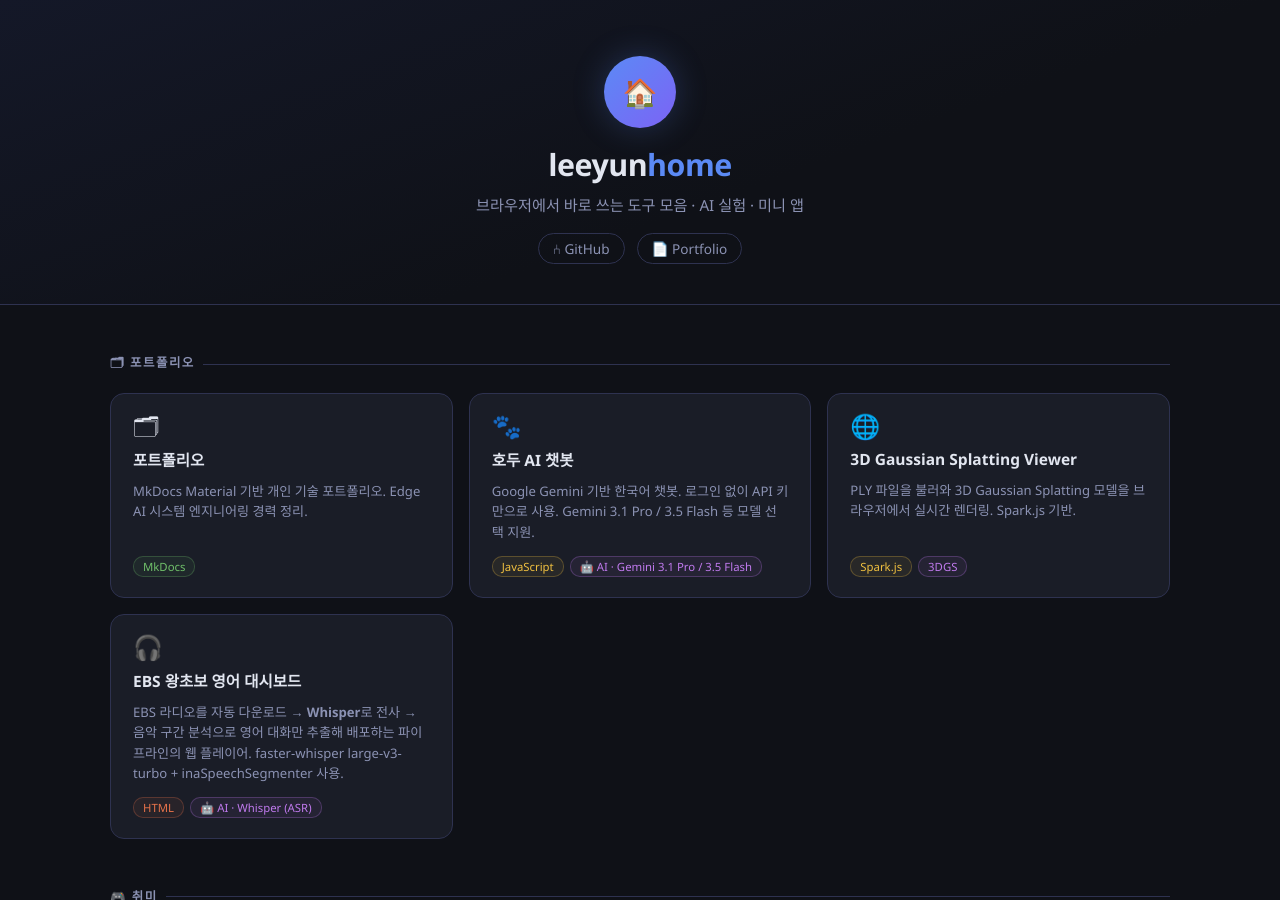
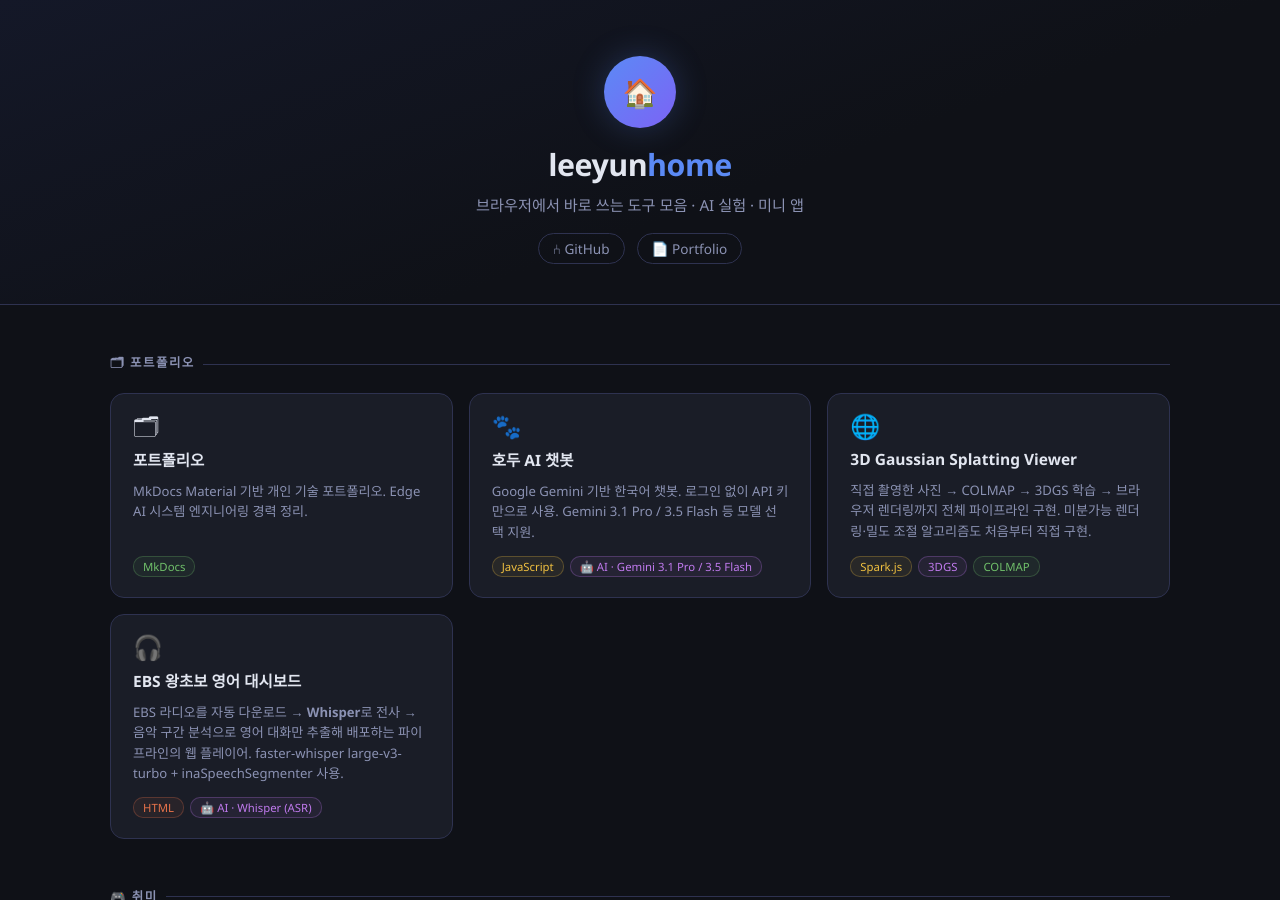
Before and after one commit to leeyunhome/leeyunhome.github.io, a Jekyll site: the page index.html, which Jekyll copies as it is, in a window 1280 px wide and 900 px high. Built offline with Jekyll 4.4.1, drawn with Linux system fonts in a browser that asks for light colours.

Commit message:
Update 3DGS card description to match COLMAP pipeline

```diff
--- a/index.html
+++ b/index.html
@@ -178,10 +178,11 @@
           <span class="card-arrow">→</span>
         </div>
         <div class="card-title">3D Gaussian Splatting Viewer</div>
-        <div class="card-desc">PLY 파일을 불러와 3D Gaussian Splatting 모델을 브라우저에서 실시간 렌더링. Spark.js 기반.</div>
+        <div class="card-desc">직접 촬영한 사진 → COLMAP → 3DGS 학습 → 브라우저 렌더링까지 전체 파이프라인 구현. 미분가능 렌더링·밀도 조절 알고리즘도 처음부터 직접 구현.</div>
         <div class="card-foot">
           <span class="badge badge-js">Spark.js</span>
           <span class="badge badge-ai">3DGS</span>
+          <span class="badge badge-py">COLMAP</span>
         </div>
       </a>
 
```
